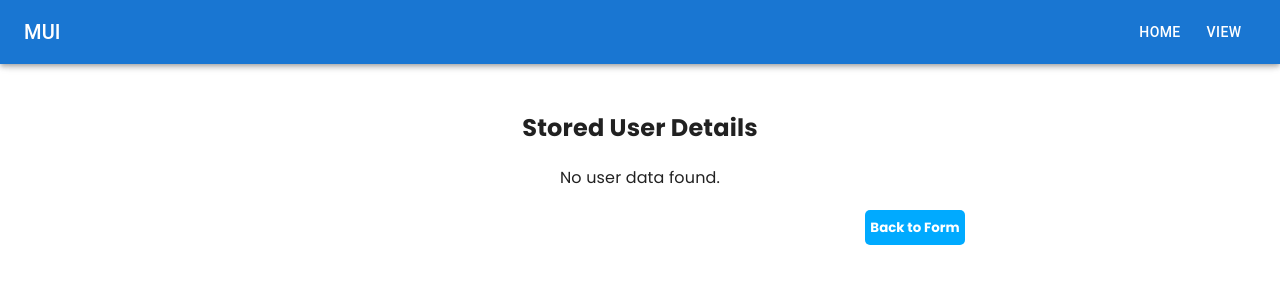
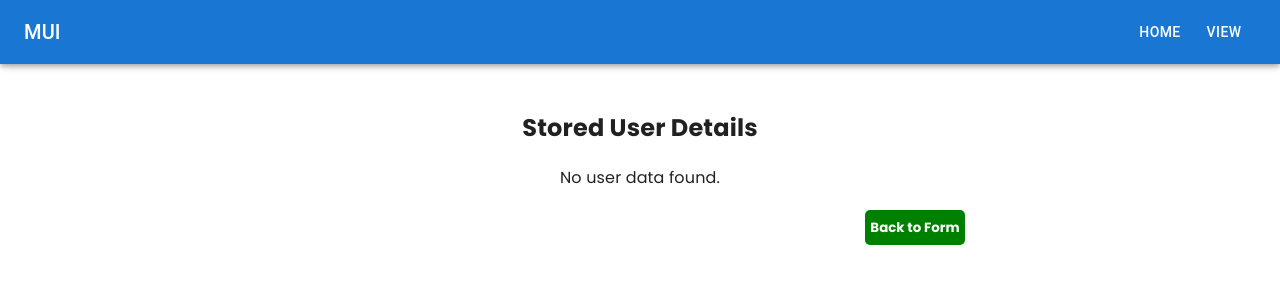
Before and after one commit to acculerbarathkavi-svg/Curd-tasks-react, a React (Vite) app: page /Curd-tasks-react/view in a window 1280 px wide. Shown: the top 300 px of the page. Built offline with nearby package versions, Linux system fonts and the light colour scheme.

Commit message:
color change

```diff
--- a/src/Components/View.jsx
+++ b/src/Components/View.jsx
@@ -134,7 +134,7 @@ export default function UserTable() {
 
         <div style={{ textAlign: "center", marginTop: "20px" }}>
           <Link to="/">
-            <button className="btn btn-success">Back to Form</button>
+            <button className="btn btn-success" style={{background:"green"}}>Back to Form</button>
           </Link>
         </div>
       </Card>
```
